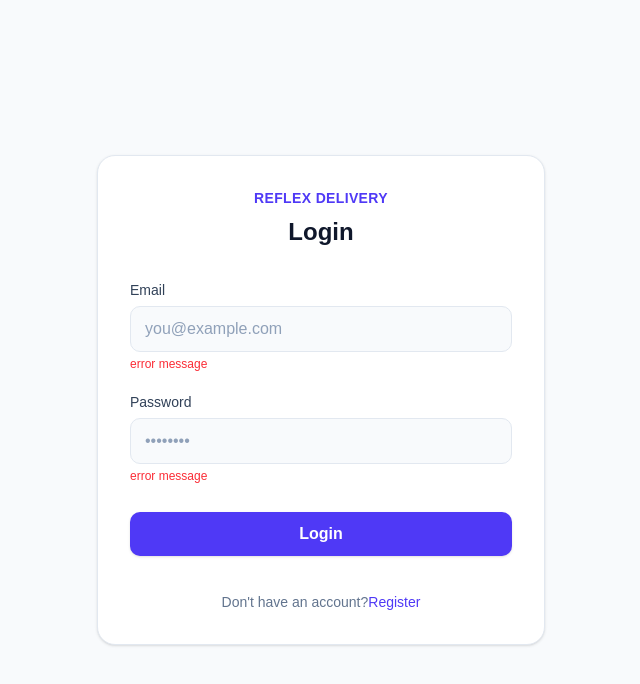
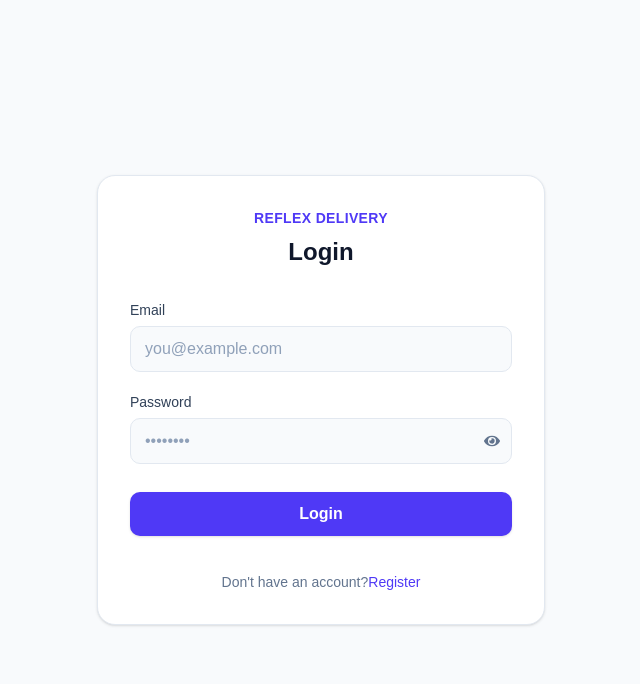
Before and after one commit to DenisNjoroge121/Reflex, a React app in the folder frontend/: page / in a window 1280 px wide. Shown: the top 684 px of the page, without its empty margins (319-959 px from the left). Built offline with nearby package versions, Linux system fonts and the light colour scheme; no server answers; the HTML template or start-up script is replaced by a standard one.

Commit message:
designed and developed login component

```diff
--- a/frontend/package.json
+++ b/frontend/package.json
@@ -13,6 +13,7 @@
     "@base-ui/react": "^1.7.0",
     "@fontsource-variable/geist": "^5.3.0",
     "@tailwindcss/vite": "^4.3.3",
+    "axios": "^1.20.0",
     "class-variance-authority": "^0.7.1",
     "clsx": "^2.1.1",
     "lucide-react": "^1.34.0",
--- a/frontend/src/pages/auth_pages/Login.jsx
+++ b/frontend/src/pages/auth_pages/Login.jsx
@@ -1,9 +1,117 @@
-import React from 'react'
-import LoginForm from './LoginForm'
+import React from "react";
+import LoginForm from "./LoginForm";
+import { useState } from "react";
+import API from "../../services/api";
+
+import { useNavigate } from "react-router-dom";
 export default function Login({ switchToRegister }) {
+  const navigate = useNavigate();
+
+  const [email, setEmail] = useState("");
+  const [password, setPassword] = useState("");
+  const [loading, setLoading] = useState(false);
+  const [errors, setErrors] = useState({});
+  const [message, setMessage] = useState("");
+  const [messageType, setMessageType] = useState("");
+
+  const handleLogin = async (e) => {
+    e.preventDefault();
+
+    setErrors({});
+    setMessage("");
+    setMessageType("");
+
+
+
+    const emailRegex = /^[^\s@]+@[^\s@]+\.[^\s@]+$/;
+
+    const passwordRegex =
+      /^(?=.*[a-z])(?=.*[A-Z])(?=.*\d)(?=.*[@$!%*?&])[A-Za-z\d@$!%*?&]{6,}$/;
+
+    const values = {
+
+      email: email.trim(),
+      password: password.trim(),
+
+    };
+
+    const allEmpty = Object.values(values).every((v) => !v);
+
+    if (allEmpty) {
+      setMessage("All fields are required");
+      setMessageType("error");
+      return;
+    }
+
+    const newErrors = {};
+
+
+    if (!values.email) newErrors.email = "Email is required";
+
+    if (!values.password) newErrors.password = "Password required";
+
+
+    if (Object.keys(newErrors).length) {
+      setErrors(newErrors);
+      setMessageType("error");
+      return;
+    }
+
+
+    if (!emailRegex.test(values.email)) newErrors.email = "Invalid email";
+
+
+
+    if (!passwordRegex.test(values.password))
+      newErrors.password = "Weak password";
+
+
+    if (Object.keys(newErrors).length) {
+      setErrors(newErrors);
+      setMessageType("error");
+      return;
+    }
+
+    try {
+      setLoading(true);
+
+      const payload = {
+
+        email: values.email,
+
+        password: values.password,
+      };
+
+      const res = await API.post("/auth/login", payload);
+
+      setMessage(res.data.success || "Login successful. Redirecting...");
+      setMessageType("success");
+
+      setTimeout(() => navigate("/dashboard"), 2000);
+    } catch (error) {
+      setMessage(error.response?.data?.message || "Login failed");
+      setMessageType("error");
+    } finally {
+      setLoading(false);
+    }
+  };
+
   return (
     <div>
-        <LoginForm switchToRegister={switchToRegister} />
+      <LoginForm
+       switchToRegister={switchToRegister}
+       loading={loading}
+       email={email}
+       setEmail={setEmail}
+       onSubmit={handleLogin}
+       password={password}
+       setPassword={setPassword}
+       message={message}
+       setMessage={setMessage}
+       messageType={messageType}
+       errors={errors}
+       setErrors={setErrors}
+      />
     </div>
-  )
+  );
 }
--- a/frontend/src/pages/auth_pages/LoginForm.jsx
+++ b/frontend/src/pages/auth_pages/LoginForm.jsx
@@ -1,6 +1,31 @@
 import React from 'react'
+import { useState, useEffect } from "react";
+import { FaEye, FaEyeSlash } from "react-icons/fa";
 
-export default function LoginForm({ switchToRegister }) {
+export default function LoginForm({
+  switchToRegister,
+  email,
+  setEmail,
+  password,
+  setPassword,
+  loading,
+  errors,
+  setErrors,
+  message,
+  setMessage,
+  messageType,
+  onSubmit,}) {
+
+     const [showPass, setShowPass] = useState(false);
+
+       useEffect(() => {
+         if (message) {
+           const timer = setTimeout(() => {
+             setMessage("");
+           }, 3000);
+           return () => clearTimeout(timer);
+         }
+       }, [message, setMessage]);
 
      return (
     <div className="min-h-screen bg-slate-50 flex items-center justify-center p-4">
@@ -14,41 +39,81 @@ export default function LoginForm({ switchToRegister }) {
           <h3 className="mt-2 text-2xl font-bold text-slate-900">
             Login
           </h3>
+
+            {/* error message here */}
+          {message && (
+            <p
+              className={`mt-4 text-sm ${messageType === "error" ? "text-red-500" : "text-green-500"} text-center`}
+            >
+              {message}
+            </p>
+          )}
         </div>
 
         {/* Form */}
-        <form className="space-y-5">
+        <form className="space-y-5"
+         onSubmit={onSubmit}
+          onClick={() => setMessage("")}>
 
           {/* Email */}
-          <div>
-            <label className="block text-sm font-medium text-slate-700 mb-1.5">Email</label>
+            <div>
+            <label className="block text-sm font-medium text-slate-700 mb-1.5">
+              Email
+            </label>
             <input
               type="email"
               className="w-full px-3.5 py-2.5 bg-slate-50 border border-slate-200 rounded-lg text-slate-900 placeholder-slate-400 focus:outline-none focus:ring-2 focus:ring-indigo-500 focus:border-transparent transition"
               placeholder="you@example.com"
+              value={email}
+              onChange={(e) => {
+                setEmail(e.target.value);
+                if (errors.email) setErrors((p) => ({ ...p, email: "" }));
+              }}
             />
-            <p className="mt-1 text-xs text-red-500">error message</p>
+            <p className="mt-1 text-xs text-red-500">{errors.email}</p>
           </div>
 
           {/* Password */}
           <div>
-            <label className="block text-sm font-medium text-slate-700 mb-1.5">Password</label>
-            <input
-              type="password"
-              className="w-full px-3.5 py-2.5 bg-slate-50 border border-slate-200 rounded-lg text-slate-900 placeholder-slate-400 focus:outline-none focus:ring-2 focus:ring-indigo-500 focus:border-transparent transition"
-              placeholder="••••••••"
-            />
-            <p className="mt-1 text-xs text-red-500">error message</p>
-          </div>
+                     <label className="block text-sm font-medium text-slate-700 mb-1.5">
+                       Password
+                     </label>
+
+                     <div className="relative">
+                       <input
+                         type={showPass ? "text" : "password"}
+                         className="w-full px-3.5 py-2.5 pr-10 bg-slate-50 border border-slate-200 rounded-lg text-slate-900 placeholder-slate-400 focus:outline-none focus:ring-2 focus:ring-indigo-500 focus:border-transparent transition"
+                         placeholder="••••••••"
+                         value={password}
+                         onChange={(e) => {
+                           setPassword(e.target.value);
+                           if (errors.password) {
+                             setErrors((p) => ({ ...p, password: "" }));
+                           }
+                         }}
+                       />
+
+                       <button
+                         type="button"
+                         className="absolute inset-y-0 right-0 px-3 flex items-center text-slate-500 hover:text-slate-700"
+                         onClick={() => setShowPass(!showPass)}
+                       >
+                         {showPass ? <FaEyeSlash /> : <FaEye />}
+                       </button>
+                     </div>
+
+                     <p className="mt-1 text-xs text-red-500">{errors.password}</p>
+                   </div>
 
 
 
           {/* Submit Button */}
           <button
             type="submit"
+            disabled={loading}
             className="w-full py-2.5 px-4 bg-indigo-600 hover:bg-indigo-700 text-white font-semibold rounded-lg shadow-sm focus:outline-none focus:ring-2 focus:ring-offset-2 focus:ring-indigo-500 transition-colors mt-2"
           >
-            Login
+            {loading ? "Logging in..." : "Login"}
           </button>
            <p className="mt-4 text-sm text-slate-500 text-center">
               Don't have an account?
--- a/frontend/src/pages/auth_pages/RegForm.jsx
+++ b/frontend/src/pages/auth_pages/RegForm.jsx
@@ -207,6 +207,7 @@ export default function RegForm({
           {/* Submit Button */}
           <button
             type="submit"
+            disabled={loading}
             className="w-full py-2.5 px-4 bg-indigo-600 hover:bg-indigo-700 text-white font-semibold rounded-lg shadow-sm focus:outline-none focus:ring-2 focus:ring-offset-2 focus:ring-indigo-500 transition-colors mt-2"
           >
             {loading ? "Loading..." : "Register"}
--- a/frontend/src/pages/auth_pages/Register.jsx
+++ b/frontend/src/pages/auth_pages/Register.jsx
@@ -1,6 +1,7 @@
 import React from "react";
 import { useState } from "react";
 import RegisterForm from "./RegForm";
+import API from "../../services/api";
 
 import { useNavigate } from "react-router-dom";
 
@@ -38,8 +39,8 @@ export default function Register({ switchToLogin }) {
       lastName: lastName.trim(),
       phone: phone.trim(),
       email: email.trim(),
-      password: password,
-      confirmPassword: confirmPassword,
+      password: password.trim(),
+      confirmPassword: confirmPassword.trim(),
     };
 
     const allEmpty = Object.values(values).every((v) => !v);
@@ -98,6 +99,8 @@ export default function Register({ switchToLogin }) {
         password: values.password,
       };
 
+
+
       const res = await API.post("/auth/register", payload);
 
       setMessage(res.data.success || "Signup successfull. Redirecting...");
--- a/frontend/src/services/api.js
+++ b/frontend/src/services/api.js
@@ -3,3 +3,5 @@ import axios from 'axios';
 const API = axios.create({
   baseURL: import.meta.env.VITE_BASE_URL || 'http://localhost:5173',
 });
+
+export default API;
```
Also changed, not shown: 1 other file (tests, documents, lock files or other folders).
